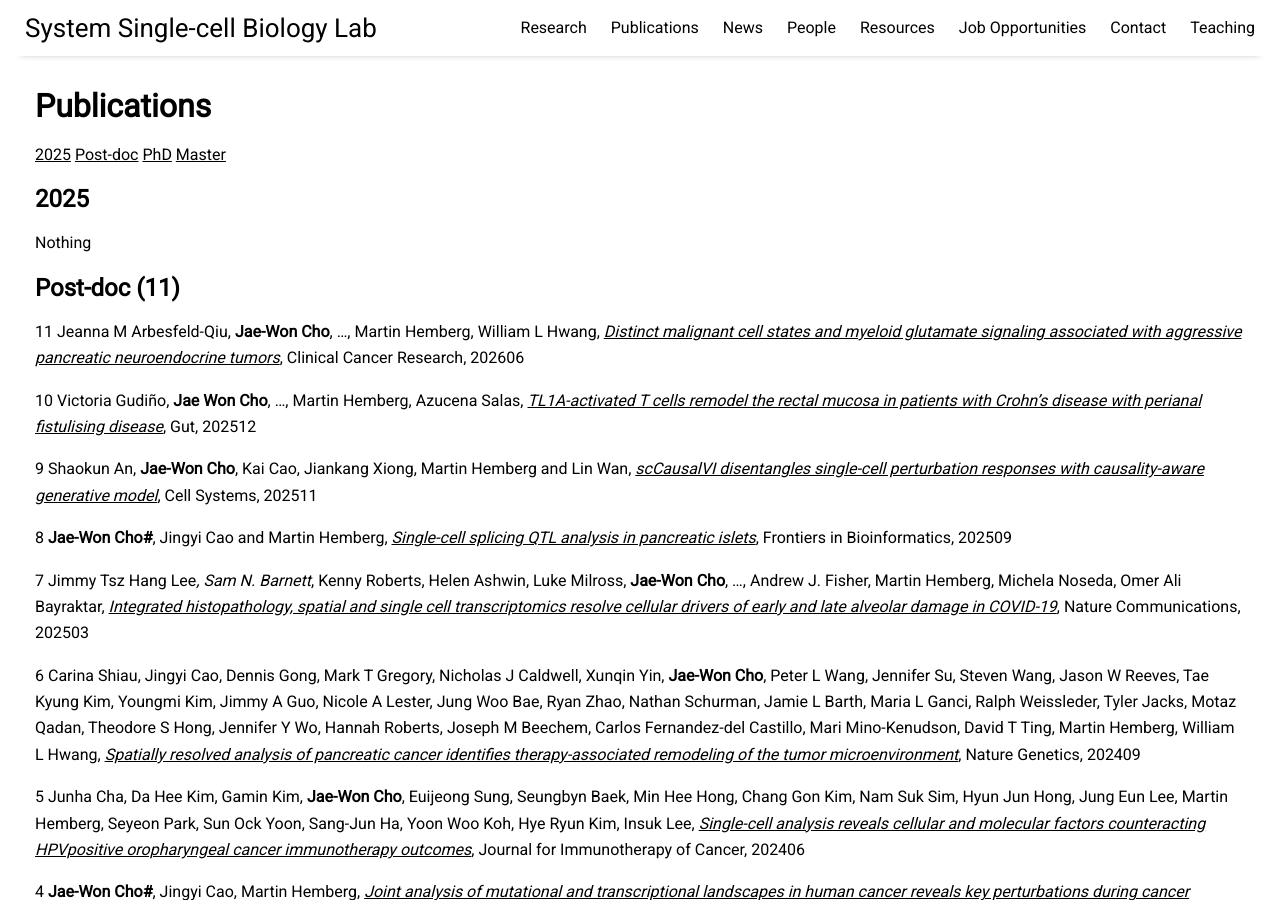
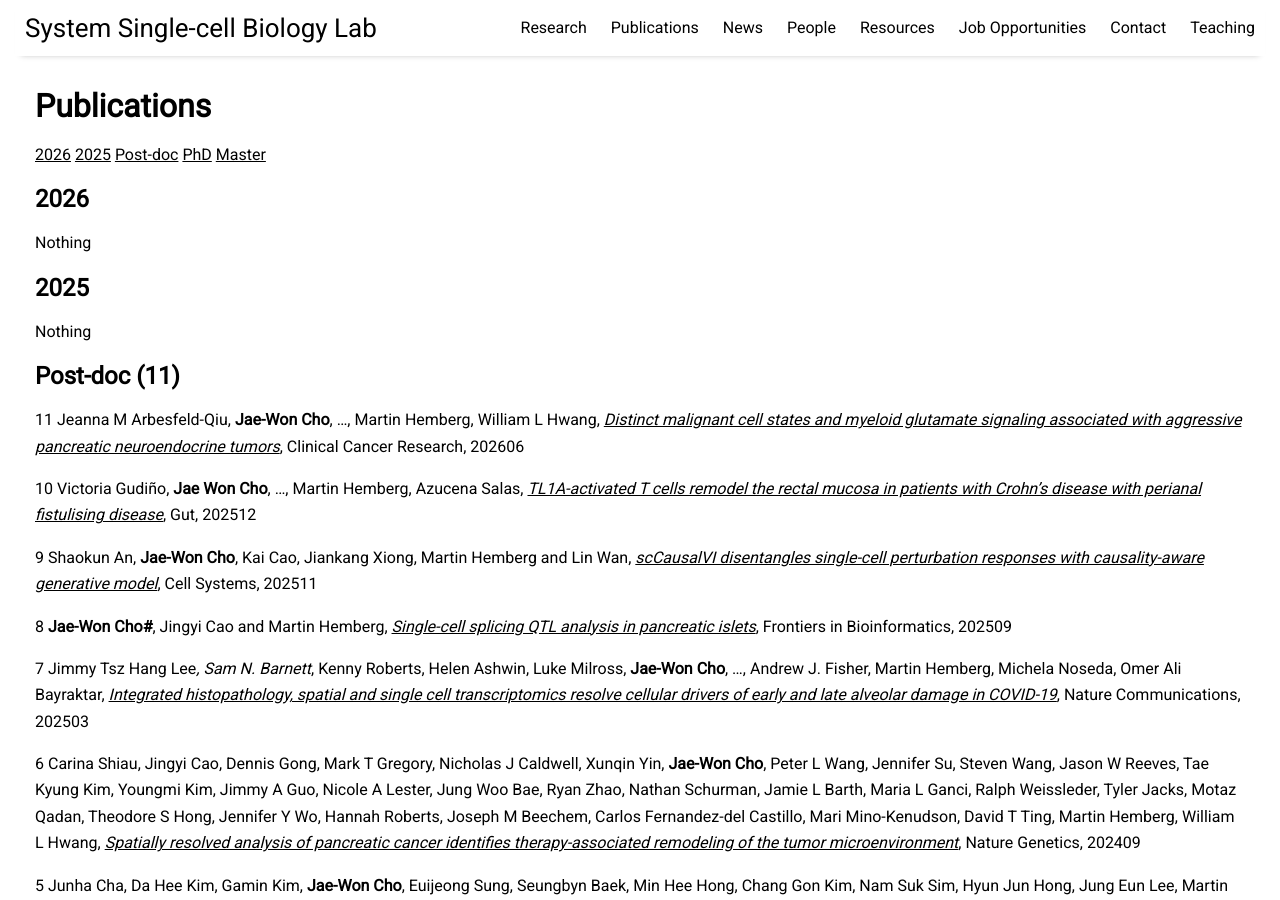
Before and after one commit to jaewon-cho/jaewon-cho.github.io, a Jekyll site: the page built from pages/publications.md, in a window 1280 px wide and 900 px high. Built offline with Jekyll 4.4.1, drawn with Linux system fonts in a browser that asks for light colours; nearby versions of some CDN libraries.

Commit message:
Update publications.md

```diff
--- a/pages/publications.md
+++ b/pages/publications.md
@@ -5,7 +5,10 @@ permalink: /publications
 ---
 
 
-[2025](#2025) [Post-doc](#Post-doc) [PhD](#PhD) [Master](#Master)
+[2026](#2026) [2025](#2025) [Post-doc](#Post-doc) [PhD](#PhD) [Master](#Master)
+
+## <a id="2026"></a>2026
+Nothing <br/>
 
 ## <a id="2025"></a>2025
 Nothing <br/>
```
